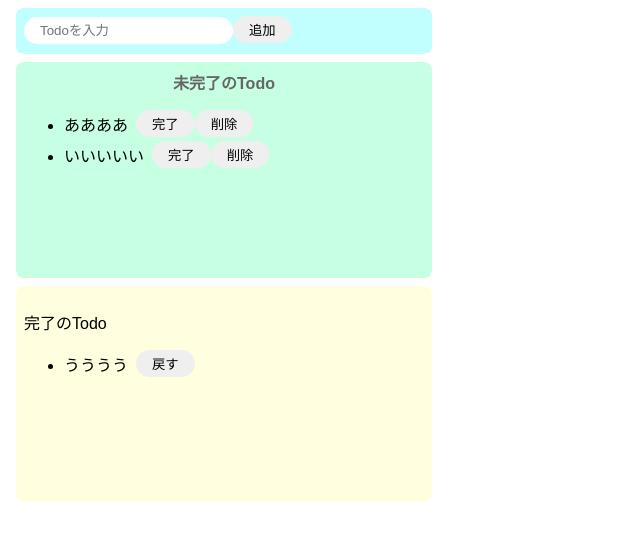
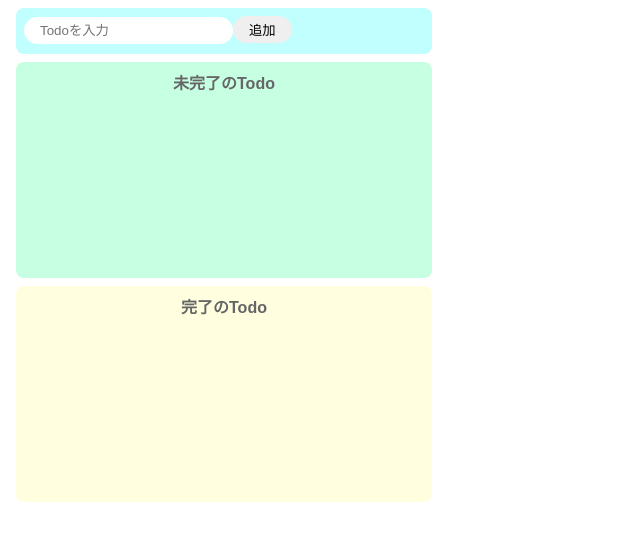
Before and after one commit to masahiro96848/modern-react-jake, a React (Create React App) app: page / in a window 1280 px wide. Shown: the top 540 px of the page, without its empty margins (0-640 px from the left). Built offline with nearby package versions, Linux system fonts and the light colour scheme.

Commit message:
feat: タスクの戻す機能を追加

```diff
--- a/src/App.jsx
+++ b/src/App.jsx
@@ -3,8 +3,8 @@
 
 export const App = () => {
 const [todoText, setTodoText] = useState('');
-const [incompleteTodos, setIncompleteTodos] = useState(['ああああ', 'いいいいい'])
-const [completeTodos, setCompleteTodos] = useState(['うううう'])
+const [incompleteTodos, setIncompleteTodos] = useState([])
+const [completeTodos, setCompleteTodos] = useState([])
 
 const onChangeTodoText = (event) => setTodoText(event.target.value)
 
@@ -30,6 +30,15 @@
     setCompleteTodos(newCompleteTodos)
 }
 
+const onClickBack = (index) => {
+    const newCompleteTodos = [...completeTodos];
+    newCompleteTodos.splice(index, 1);
+
+    const newIncompleteTodos = [...incompleteTodos, completeTodos[index]];
+    setCompleteTodos(newCompleteTodos);
+    setIncompleteTodos(newIncompleteTodos);
+}
+
     return (
         <>
             <div className='input-area'>
@@ -51,13 +60,13 @@
                 </ul>
             </div>
             <div className='complete-area'>
-                <p>完了のTodo</p>
+                <p className='title'>完了のTodo</p>
                 <ul>
-                    {completeTodos.map((todo) => {
+                    {completeTodos.map((todo, index) => {
                         return (
                             <div key={todo} className='list-row'>
                                 <li>{todo}</li>
-                                <button>戻す</button>
+                                <button onClick={() => onClickBack(index)}>戻す</button>
                             </div>
                         )
                     })}
```
